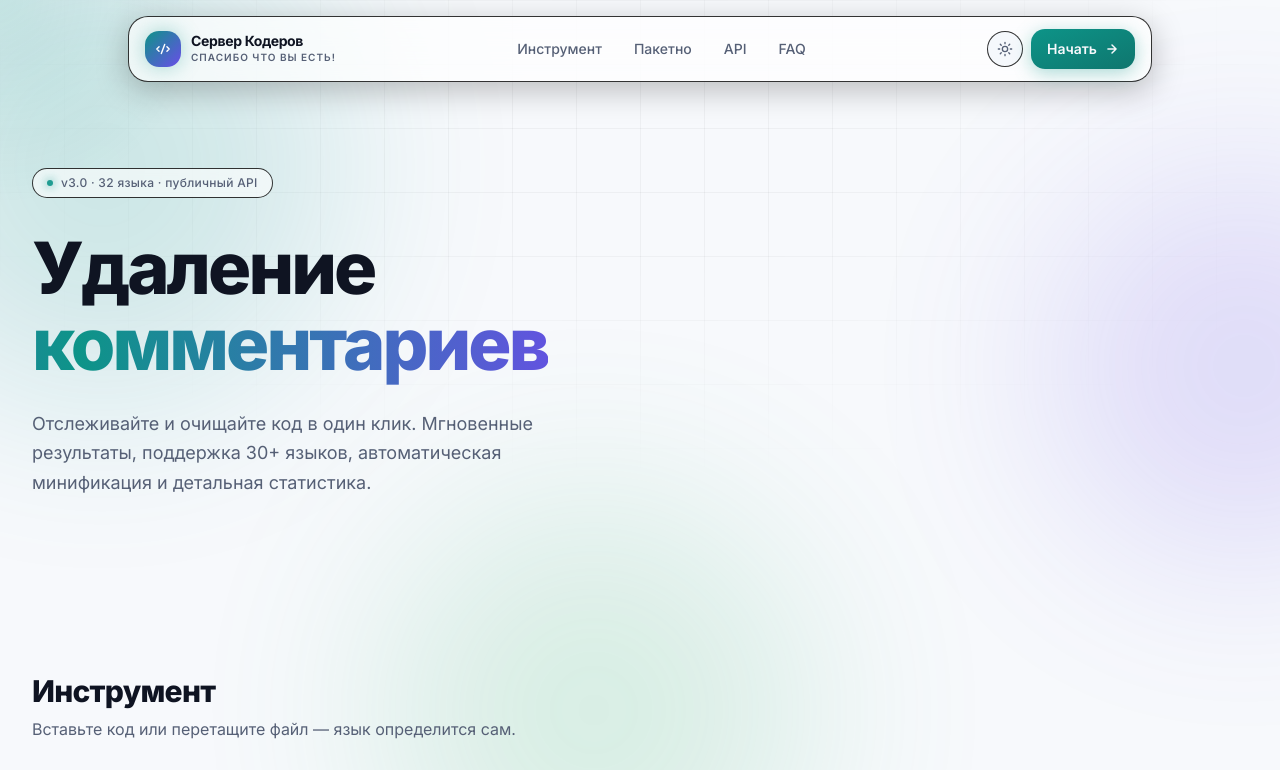
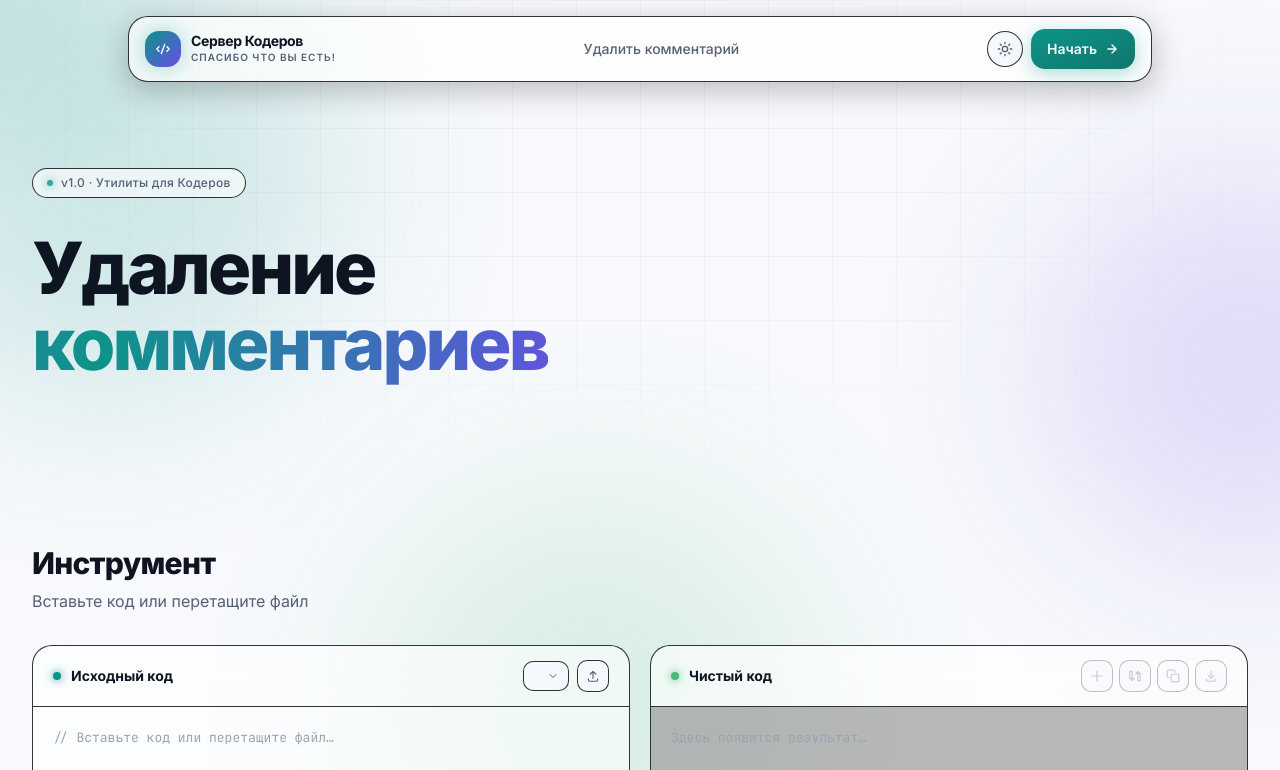
Before and after one commit to BorisonchikYT/servercoders, a website built with Vite: page index.html in a window 1280 px wide. Shown: the top 770 px of the page. Built offline with nearby package versions, Linux system fonts and the light colour scheme; files whose address does not match are found by name.

Commit message:
обнова

```diff
--- a/index.html
+++ b/index.html
@@ -176,14 +176,12 @@
 
 <body class="bg-bg text-text font-sans antialiased min-h-screen overflow-x-hidden">
 
-  <!-- Backdrop -->
   <div class="orb orb-1"></div>
   <div class="orb orb-2"></div>
   <div class="orb orb-3"></div>
   <div class="grid-overlay"></div>
   <div class="cursor-glow" id="cursorGlow"></div>
 
-  <!-- ============ NAVBAR ============ -->
   <div class="fixed top-4 left-1/2 -translate-x-1/2 z-[100] w-[calc(100%-2rem)] max-w-5xl">
     <header id="topbar" class="flex items-center justify-between px-4 py-3 rounded-lg border border-border/80 bg-surface/70 backdrop-blur-2xl shadow-[0_8px_32px_rgba(0,0,0,0.25)] transition-all duration-300">
       <a href="#" class="flex items-center gap-2.5">
@@ -196,10 +194,7 @@
         </div>
       </a>
       <nav class="hidden md:flex items-center gap-1">
-        <a href="#tool" class="text-sm font-medium text-text-muted px-3.5 py-2 rounded-md transition-colors hover:text-text hover:bg-surface-2">Инструмент</a>
-        <a href="#batch" class="text-sm font-medium text-text-muted px-3.5 py-2 rounded-md transition-colors hover:text-text hover:bg-surface-2">Пакетно</a>
-        <a href="#api" class="text-sm font-medium text-text-muted px-3.5 py-2 rounded-md transition-colors hover:text-text hover:bg-surface-2">API</a>
-        <a href="#faq" class="text-sm font-medium text-text-muted px-3.5 py-2 rounded-md transition-colors hover:text-text hover:bg-surface-2">FAQ</a>
+        <a href="#tool" class="text-sm font-medium text-text-muted px-3.5 py-2 rounded-md transition-colors hover:text-text hover:bg-surface-2">Удалить комментарий</a>
       </nav>
       <div class="flex items-center gap-2">
         <button id="themeToggle" aria-label="Сменить тему" class="w-9 h-9 grid place-items-center rounded-full border border-border/80 bg-surface-2 text-text-muted transition-all hover:text-text hover:border-primary">
@@ -214,35 +209,23 @@
     </header>
   </div>
 
-  <!-- ============ MAIN ============ -->
   <main class="max-w-7xl mx-auto px-4 md:px-8 pt-32">
-
-    <!-- HERO -->
     <section class="pt-10 pb-20 reveal">
       <div class="inline-flex items-center gap-2 px-3.5 py-1.5 mb-8 rounded-full border border-border/80 bg-surface/60 backdrop-blur-xl">
         <span class="w-1.5 h-1.5 rounded-full bg-primary shadow-[0_0_10px_rgb(var(--primary))] animate-pulse"></span>
-        <span class="text-xs font-medium text-text-muted tracking-wide">v3.0 · 32 языка · публичный API</span>
+        <span class="text-xs font-medium text-text-muted tracking-wide">v1.0 · Утилиты для Кодеров</span>
       </div>
-
       <h1 class="text-[clamp(38px,6.5vw,72px)] font-extrabold tracking-[-0.04em] leading-[1.05] mb-7 max-w-4xl">
         Удаление<br/>
         <span class="bg-gradient-to-r from-primary via-accent to-primary bg-[length:200%_auto] bg-clip-text text-transparent animate-shine">комментариев</span><br/>
       </h1>
-
-      <p class="text-lg text-text-muted max-w-xl leading-relaxed mb-10">
-        Отслеживайте и очищайте код в один клик. Мгновенные результаты, поддержка 30+ языков, автоматическая минификация и детальная статистика.
-      </p>
     </section>
-
-    <!-- TOOL -->
     <section id="tool" class="py-14 reveal">
       <div class="mb-8">
         <h2 class="text-3xl font-extrabold tracking-tight mb-2">Инструмент</h2>
-        <p class="text-text-muted">Вставьте код или перетащите файл — язык определится сам.</p>
+        <p class="text-text-muted">Вставьте код или перетащите файл</p>
       </div>
-
       <div class="grid grid-cols-1 lg:grid-cols-2 gap-5">
-        <!-- INPUT -->
         <div class="glow-border rounded-lg bg-surface/60 backdrop-blur-xl border border-border/80 overflow-hidden transition-all">
           <div class="flex items-center justify-between gap-3 px-5 py-3.5 border-b border-border/80">
             <div class="flex items-center gap-2.5">
@@ -279,8 +262,6 @@
             </div>
           </div>
         </div>
-
-        <!-- OUTPUT -->
         <div class="glow-border rounded-lg bg-surface/60 backdrop-blur-xl border border-border/80 overflow-hidden">
           <div class="flex items-center justify-between gap-3 px-5 py-3.5 border-b border-border/80">
             <div class="flex items-center gap-2.5">
@@ -312,7 +293,6 @@
           </div>
         </div>
       </div>
-
       <div class="flex justify-center mt-8">
         <button id="removeBtn" disabled class="inline-flex items-center gap-2.5 px-8 py-3.5 text-[15px] font-bold rounded-md bg-gradient-to-br from-primary to-primary-2 text-bg shadow-[0_4px_24px_rgb(var(--primary)/0.4)] transition-all hover:-translate-y-0.5 hover:shadow-[0_8px_40px_rgb(var(--primary)/0.55)] disabled:opacity-40 disabled:cursor-not-allowed">
           <svg viewBox="0 0 24 24" width="18" height="18" fill="none" stroke="currentColor" stroke-width="2.5" stroke-linecap="round" stroke-linejoin="round"><path d="M8 9h1m4 0h3M8 13h5M8 4h10a3 3 0 0 1 3 3v8c0 1.6-1.4 3-3 3h-5l-5 3v-3H8a3 3 0 0 1-3-3V7a3 3 0 0 1 3-3M3 3l18 18"/></svg>
@@ -343,7 +323,6 @@
     </section> -->
   </main>
 
-  <!-- ============ FOOTER ============ -->
   <footer class="border-t border-border/80 mt-14 px-4 md:px-8 py-8">
     <div class="max-w-7xl mx-auto flex flex-wrap gap-4 items-center justify-between">
       <div class="flex items-center gap-2.5">
@@ -359,9 +338,7 @@
     </div>
   </footer>
 
-  <!-- ============ SCRIPTS ============ -->
   <script>
-    /* ========== THEME ========== */
     (function() {
       const saved = localStorage.getItem('sc_theme');
       if (saved === 'light' || saved === 'dark') document.documentElement.setAttribute('data-theme', saved);
@@ -375,13 +352,11 @@
       });
     })();
 
-    /* ========== TOPBAR SCROLL ========== */
     (function() {
       const bar = document.getElementById('topbar');
       window.addEventListener('scroll', () => bar.classList.toggle('shadow-[0_12px_40px_rgba(0,0,0,0.35)]', window.scrollY > 20), { passive: true });
     })();
 
-    /* ========== REVEAL ========== */
     (function() {
       const io = new IntersectionObserver((entries) => {
         for (const e of entries) if (e.isIntersecting) { e.target.classList.add('visible'); io.unobserve(e.target); }
@@ -389,7 +364,6 @@
       document.querySelectorAll('.reveal').forEach((el) => io.observe(el));
     })();
 
-    /* ========== CURSOR GLOW ========== */
     (function() {
       const glow = document.getElementById('cursorGlow');
       let tx = 0, ty = 0, cx = 0, cy = 0;
@@ -402,7 +376,6 @@
       })();
     })();
 
-    /* ========== HIGHLIGHTER ========== */
     const KW = new Set(('function const let var return if else for while do switch case break continue class new this extends implements public private protected static void int string bool boolean true false null undefined async await yield import from export default try catch finally throw typeof instanceof def elif lambda pass in not and or is None True False fn struct impl use mut pub enum match loop package func go defer chan select range').split(' '));
     const IDENT = /^[A-Za-z_$][\w$]*/;
     const NUM = /^\d[\d_]*(?:\.\d+)?/;
@@ -441,7 +414,6 @@
       return out.join('');
     }
 
-    /* ========== CODE EDITOR ========== */
     (function() {
       const input = document.getElementById('inputCode');
       const output = document.getElementById('outputCode');
@@ -562,14 +534,12 @@ console.log(greet("Developer"));`;
         input.value = result; resetOut(); updateStats(); render();
       });
 
-      // Обработчик кнопки Diff
       diffBtn.addEventListener('click', () => {
         if (!result) return;
 
-        // Показываем модалку
         const modal = document.getElementById('diffModal');
         modal.hidden = false;
-        document.body.style.overflow = 'hidden'; // блокируем скролл страницы
+        document.body.style.overflow = 'hidden';
 
         const body = document.getElementById('diffBody');
         const before = input.value, after = result;
@@ -589,19 +559,16 @@ console.log(greet("Developer"));`;
         body.innerHTML = html || '<div class="text-text-muted">Изменений нет.</div>';
       });
 
-      // Закрытие по кнопке-крестику
       document.getElementById('diffCloseBtn').addEventListener('click', () => {
         document.getElementById('diffModal').hidden = true;
         document.body.style.overflow = '';
       });
 
-      // Закрытие по клику на фон
       document.getElementById('diffBackdrop').addEventListener('click', () => {
         document.getElementById('diffModal').hidden = true;
         document.body.style.overflow = '';
       });
 
-      // Закрытие по Escape
       document.addEventListener('keydown', (e) => {
         if (e.key === 'Escape') {
           const modal = document.getElementById('diffModal');
@@ -641,7 +608,6 @@ console.log(greet("Developer"));`;
       render();
     })();
 
-    /* ========== BATCH ========== */
     (function() {
       const drop = document.getElementById('batchDrop');
       const input = document.getElementById('batchInput');
```
